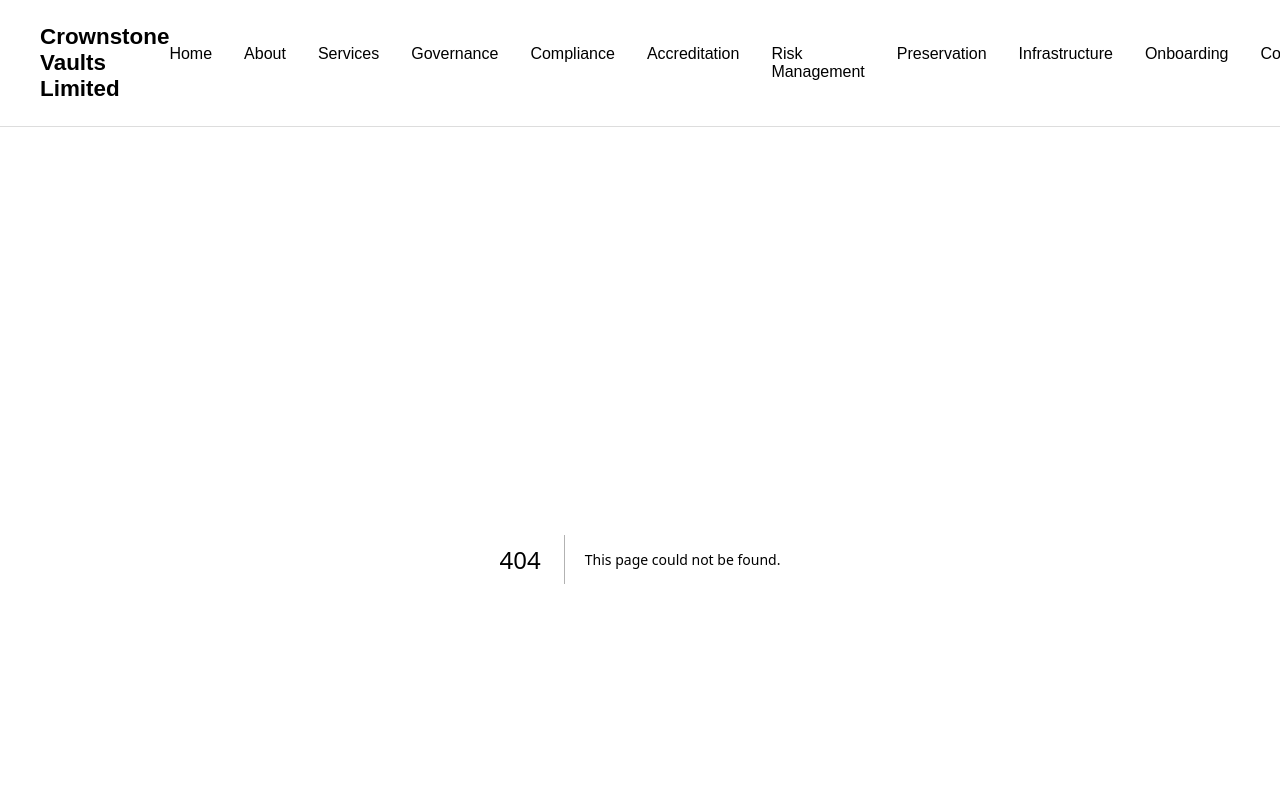
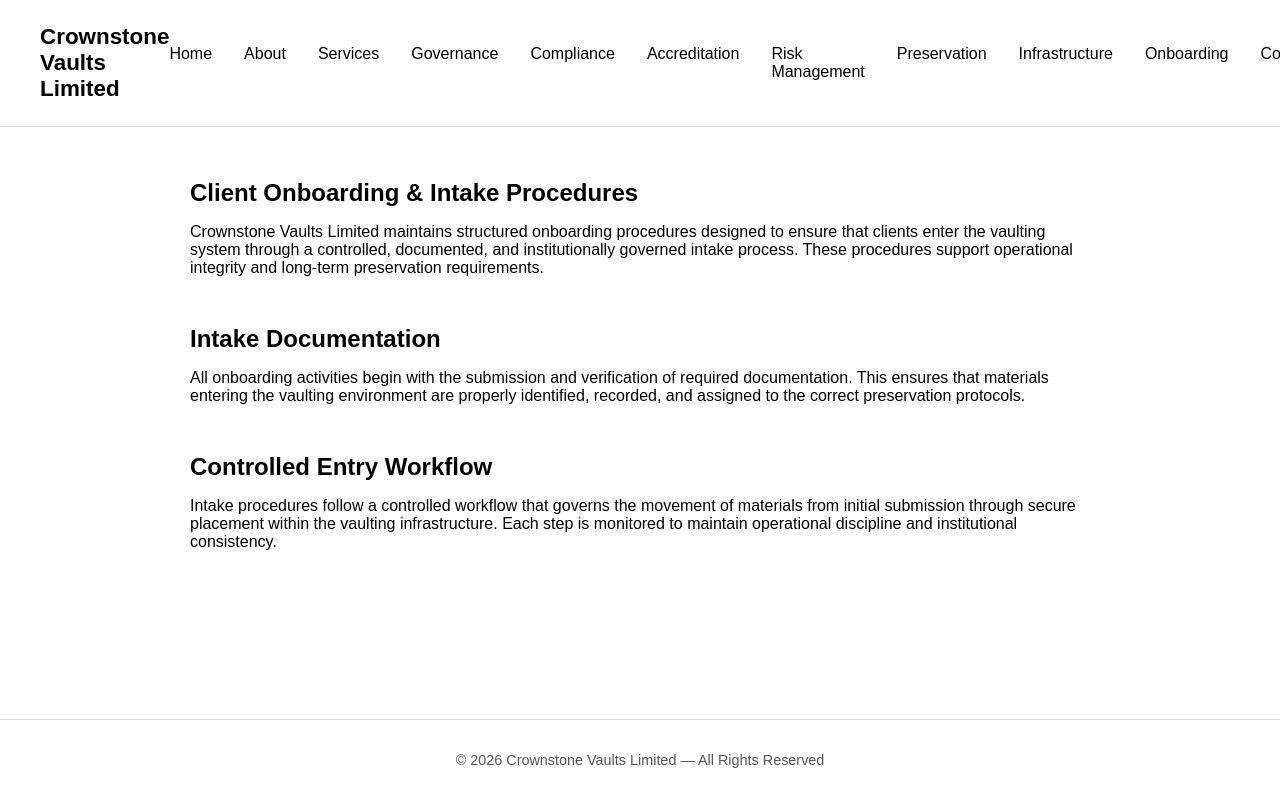
Before and after one commit to soulnlite/crownstone-vaults, a Next.js app: page /onboarding in a window 1280 px wide. Before the commit this address had no page. Shown: the top 800 px of the page. Built offline with nearby package versions, Linux system fonts and the light colour scheme.

Commit message:
Add onboarding

```diff
--- /dev/null
+++ b/app/onboarding/page.tsx
@@ -0,0 +1,36 @@
+export default function OnboardingPage() {
+  return (
+    <main>
+      <section style={{ marginBottom: "3rem" }}>
+        <h1 style={{ marginBottom: "1rem" }}>Client Onboarding & Intake Procedures</h1>
+        <p>
+          Crownstone Vaults Limited maintains structured onboarding procedures
+          designed to ensure that clients enter the vaulting system through a
+          controlled, documented, and institutionally governed intake process.
+          These procedures support operational integrity and long-term preservation
+          requirements.
+        </p>
+      </section>
+
+      <section style={{ marginBottom: "3rem" }}>
+        <h2 style={{ marginBottom: "0.5rem" }}>Intake Documentation</h2>
+        <p>
+          All onboarding activities begin with the submission and verification of
+          required documentation. This ensures that materials entering the vaulting
+          environment are properly identified, recorded, and assigned to the correct
+          preservation protocols.
+        </p>
+      </section>
+
+      <section style={{ marginBottom: "3rem" }}>
+        <h2 style={{ marginBottom: "0.5rem" }}>Controlled Entry Workflow</h2>
+        <p>
+          Intake procedures follow a controlled workflow that governs the movement
+          of materials from initial submission through secure placement within the
+          vaulting infrastructure. Each step is monitored to maintain operational
+          discipline and institutional consistency.
+        </p>
+      </section>
+    </main>
+  );
+}
```
